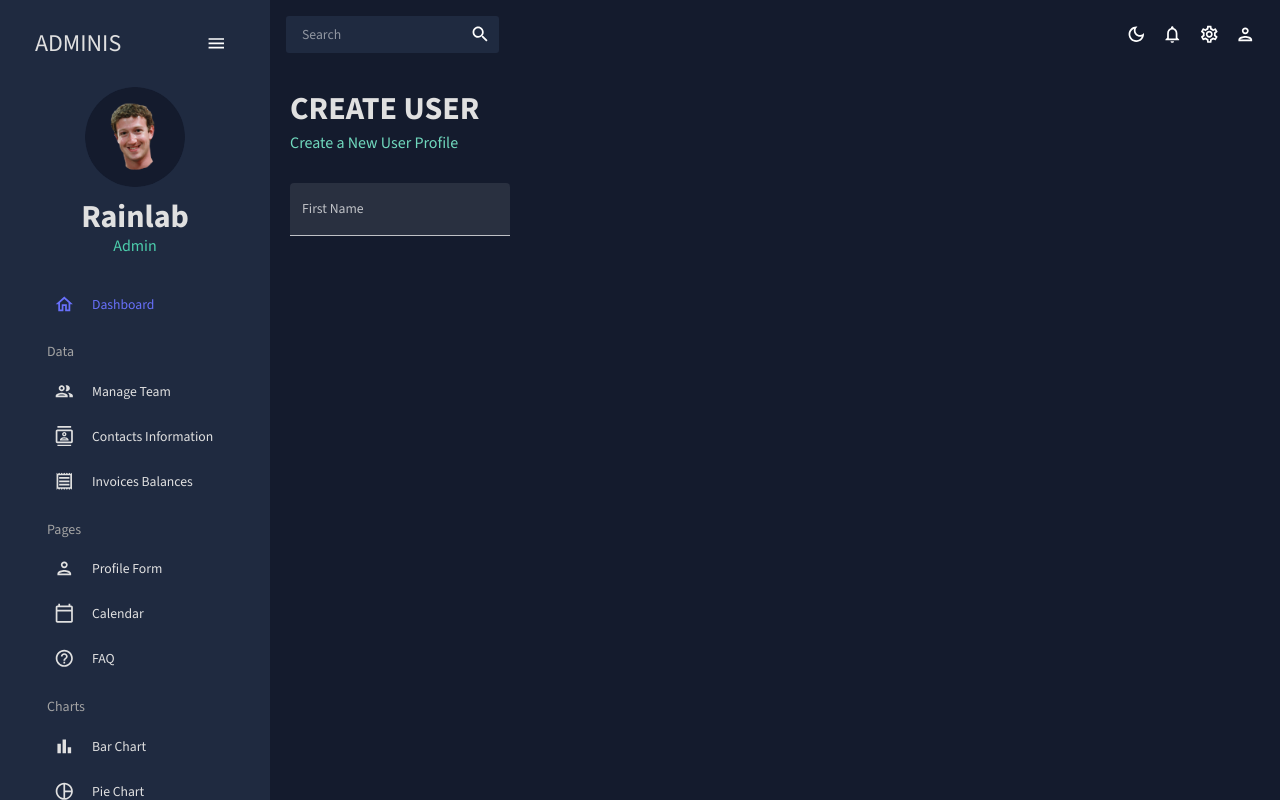
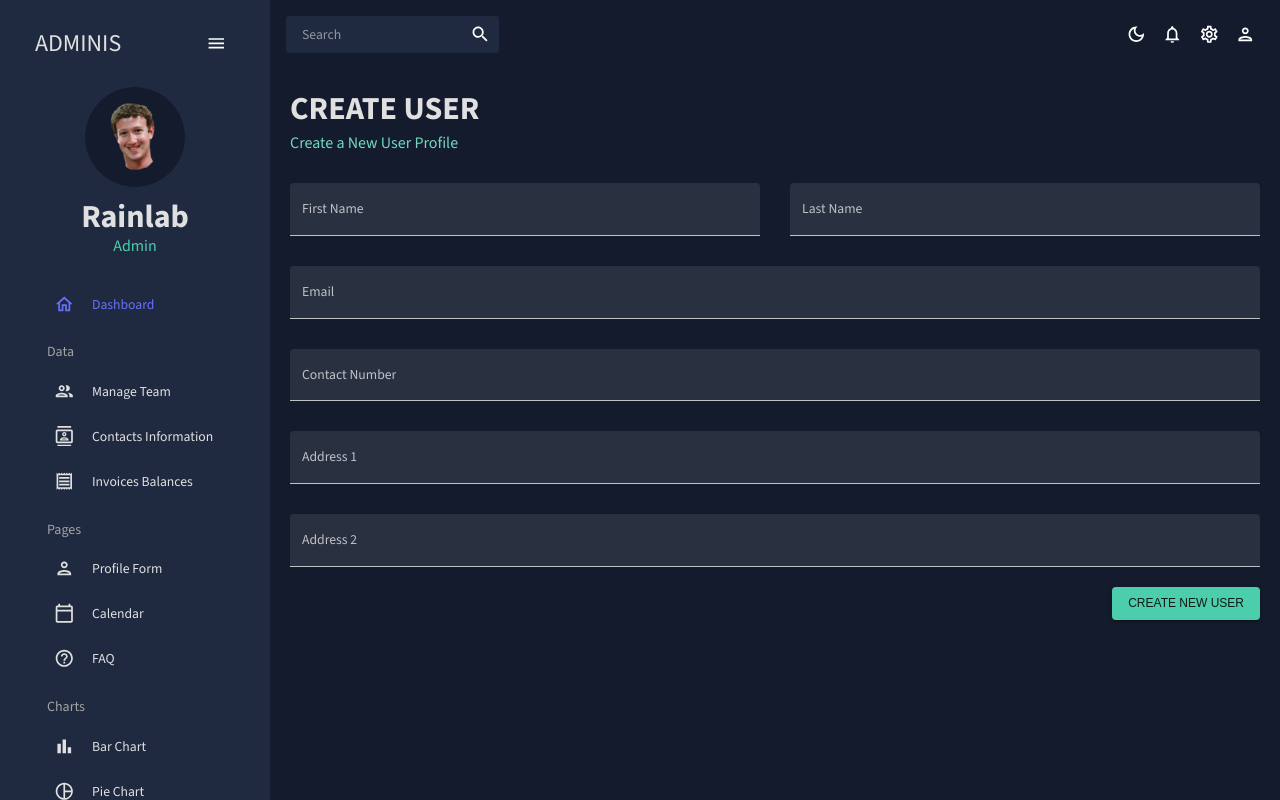
Before and after one commit to smoreyaks/03-react-bitdash, a React (Create React App) app: page /form in a window 1280 px wide. Built offline with nearby package versions, Linux system fonts and the light colour scheme.

Commit message:
Added All New User Form Text Fields

```diff
--- a/src/scenes/form/index.jsx
+++ b/src/scenes/form/index.jsx
@@ -74,8 +74,100 @@
                                 onChange={handleChange}
                                 value={values.firstName}
                                 name="firstName"
-                                error={!!touched.firstName}
+                                error={
+                                    !!touched.firstName && !!errors.firstName
+                                }
+                                helperText={
+                                    touched.firstName && errors.firstName
+                                }
+                                sx={{
+                                    gridColumn: "span 2",
+                                }}
                             />
+                            <TextField
+                                fullWidth
+                                variant="filled"
+                                type="text"
+                                label="Last Name"
+                                onBlur={handleBlur}
+                                onChange={handleChange}
+                                value={values.lastName}
+                                name="lastName"
+                                error={!!touched.lastName && !!errors.lastName}
+                                helperText={touched.lastName && errors.lastName}
+                                sx={{
+                                    gridColumn: "span 2",
+                                }}
+                            />
+                            <TextField
+                                fullWidth
+                                variant="filled"
+                                type="text"
+                                label="Email"
+                                onBlur={handleBlur}
+                                onChange={handleChange}
+                                value={values.email}
+                                name="email"
+                                error={!!touched.email && !!errors.email}
+                                helperText={touched.email && errors.email}
+                                sx={{
+                                    gridColumn: "span 4",
+                                }}
+                            />
+                            <TextField
+                                fullWidth
+                                variant="filled"
+                                type="text"
+                                label="Contact Number"
+                                onBlur={handleBlur}
+                                onChange={handleChange}
+                                value={values.contact}
+                                name="contact"
+                                error={!!touched.contact && !!errors.contact}
+                                helperText={touched.contact && errors.contact}
+                                sx={{
+                                    gridColumn: "span 4",
+                                }}
+                            />
+                            <TextField
+                                fullWidth
+                                variant="filled"
+                                type="text"
+                                label="Address 1"
+                                onBlur={handleBlur}
+                                onChange={handleChange}
+                                value={values.address1}
+                                name="address1"
+                                error={!!touched.address1 && !!errors.address1}
+                                helperText={touched.address1 && errors.address1}
+                                sx={{
+                                    gridColumn: "span 4",
+                                }}
+                            />
+                            <TextField
+                                fullWidth
+                                variant="filled"
+                                type="text"
+                                label="Address 2"
+                                onBlur={handleBlur}
+                                onChange={handleChange}
+                                value={values.address2}
+                                name="address2"
+                                error={!!touched.address2 && !!errors.address2}
+                                helperText={touched.address2 && errors.address2}
+                                sx={{
+                                    gridColumn: "span 4",
+                                }}
+                            />
+                        </Box>
+                        <Box display="flex" justifyContent="end" mt="20px">
+                            <Button
+                                type="submit"
+                                color="secondary"
+                                variant="contained"
+                            >
+                                Create New User
+                            </Button>
                         </Box>
                     </form>
                 )}
```
